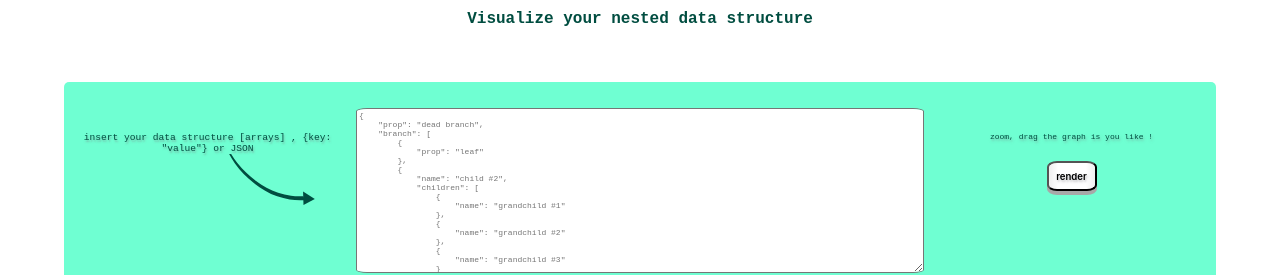
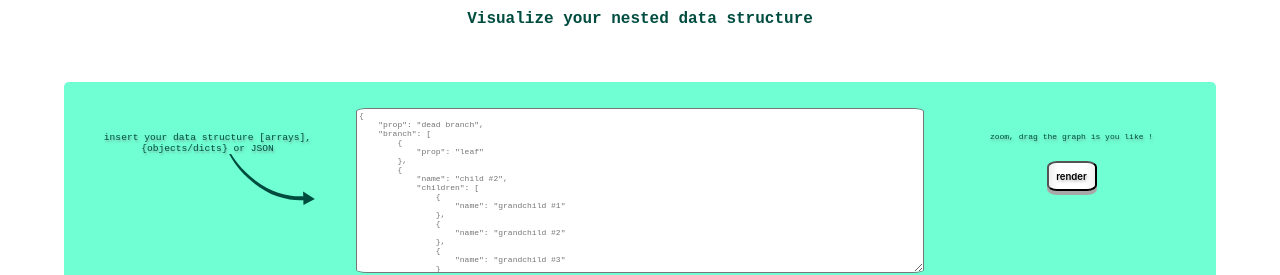
Before and after one commit to Erwin-Feld/visualize-hirarchical-data, a Vue app: page / in a window 1280 px wide. Shown: the top 275 px of the page. Built offline with nearby package versions, Linux system fonts and the light colour scheme.

Commit message:
added dipslay text

```diff
--- a/src/components/UserInput.vue
+++ b/src/components/UserInput.vue
@@ -2,8 +2,7 @@
   <div class="user-input">
     <div class="user-input__container-left">
          <p class="container-left__text-left">insert your data structure
-            [arrays] ,
-          {key: "value"}
+            [arrays],{objects/dicts}
            or JSON
          </p>
           <svg
@@ -91,7 +90,7 @@ export default {
 
                     // test
               if(stringify(this.dataTransmit) !== stringify(this.parentData)) {
-                console.log("data change")
+
                    this.$emit("transmit-data", this.dataTransmit);
 
               }
@@ -112,7 +111,12 @@ export default {
 
       // makes something different ?
       } catch(e) {
-        // Add display error on app
+
+  //       const x = JSON.stringify(e)
+  //       console.log(x)
+  //       // Add display error on app
+  //       // console.log(e)
+  //  console.log(Object.entries(e))
         this.errorContent = e;
         // console.log(e)
 
@@ -186,6 +190,7 @@ textarea:focus::placeholder {
 
 
 /* Add change placeholder color font */
+/* FIXME   css class gets not changed  */
 
    .user-input__container-right{
        grid-area: user-input__container-right;
```
